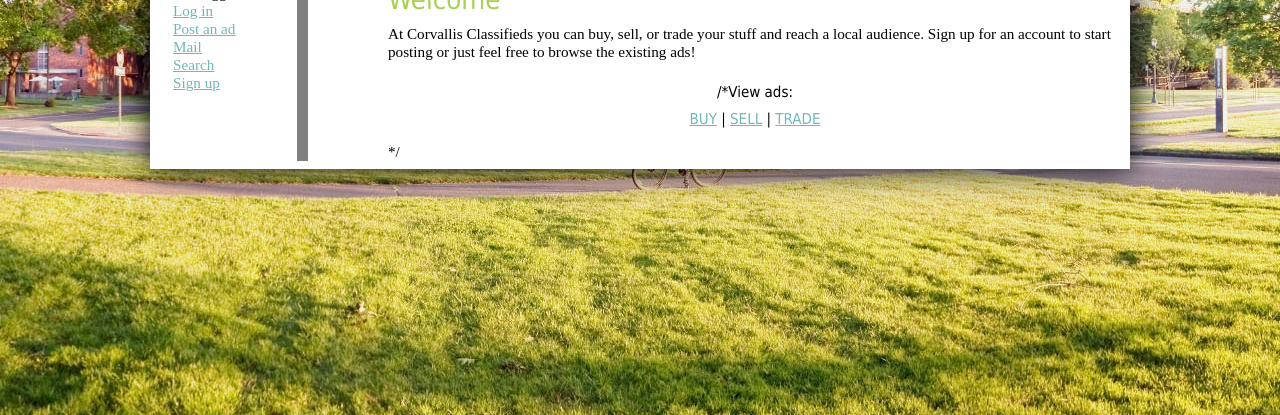
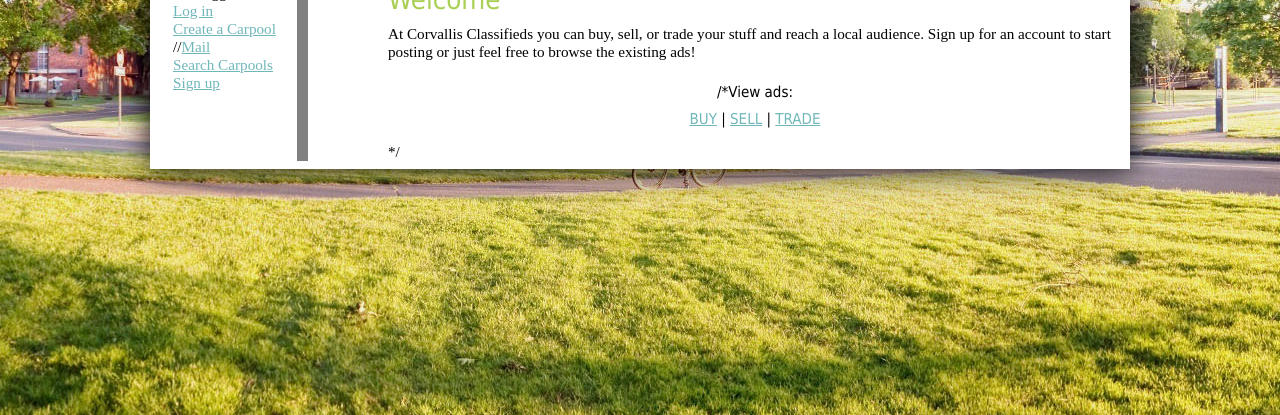
Before and after one commit to jdong92/carpool, a PHP site: page /index.php in a window 1280 px wide. Shown: the part 348-763 px from the top of the page. Run offline with PHP 8.4, Linux system fonts and the light colour scheme.

Commit message:
Update public_html/navbar.php
updated names for navbar

```diff
--- a/public_html/navbar.php
+++ b/public_html/navbar.php
@@ -6,18 +6,18 @@ function insertnavbar($authed,$extra)
     {
 	$auth = '
 		Logged in as: <font color=A9CF54>'.$_SESSION['username'].'</font><br>
-		<a href="post.php">Post an ad</a><br>
-		<a href="mail.php">Mail</a><br>
-		<a href="composemail.php">Compose Mail</a><br>
-		<a href="search.php">Search</a><br>
+		<a href="post.php">Create a Carpool</a><br>
+		//<a href="mail.php">Mail</a><br>
+		//<a href="composemail.php">Compose Mail</a><br>
+		<a href="search.php">Search Carpools</a><br>
 		<a href="logout.php">Log out</a>';
 	}
 	$notauth='
 		Not logged in.. <br>
 		<a href="login.php">Log in</a><br>
-		<a href="post.php">Post an ad</a><br>
-		<a href="mail.php">Mail</a><br>
-		<a href="search.php">Search</a><br>
+		<a href="post.php">Create a Carpool</a><br>
+		//<a href="mail.php">Mail</a><br>
+		<a href="search.php">Search Carpools</a><br>
 		<a href="signup.php">Sign up</a>
 		';
 
```
